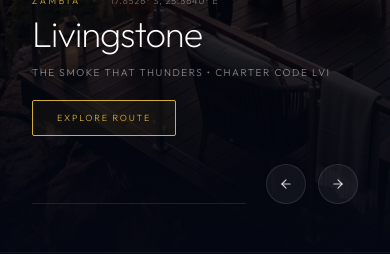
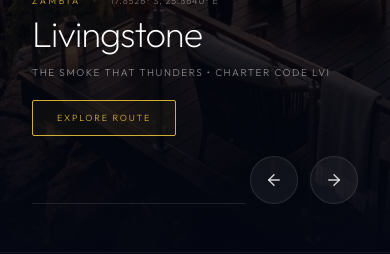
Before and after one commit to tembo-CMYK/orion-airways, a React (Vite) app: page / in a window 390 px wide. Shown: the part 5351-5605 px from the top of the page. Built offline with nearby package versions, Linux system fonts and the light colour scheme.

Commit message:
Enlarge gallery arrow buttons to 48px touch targets for mobile thumbs

```diff
--- a/src/components/DestinationsGallery.jsx
+++ b/src/components/DestinationsGallery.jsx
@@ -339,17 +339,17 @@
       <div className="absolute bottom-12 right-8 md:bottom-16 md:right-24 z-20 flex items-center gap-3">
         <button
           onClick={prevSlide}
-          className="p-3 border border-white/10 rounded-full bg-white/5 hover:bg-white/10 transition-all text-white/80 hover:text-white cursor-pointer"
+          className="w-12 h-12 md:w-10 md:h-10 flex items-center justify-center border border-white/10 rounded-full bg-white/5 hover:bg-white/10 transition-all text-white/80 hover:text-white cursor-pointer"
           aria-label="Previous Destination"
         >
-          <ArrowLeft size={14} />
+          <ArrowLeft size={18} className="md:w-3.5 md:h-3.5" />
         </button>
         <button
           onClick={nextSlide}
-          className="p-3 border border-white/10 rounded-full bg-white/5 hover:bg-white/10 transition-all text-white/80 hover:text-white cursor-pointer"
+          className="w-12 h-12 md:w-10 md:h-10 flex items-center justify-center border border-white/10 rounded-full bg-white/5 hover:bg-white/10 transition-all text-white/80 hover:text-white cursor-pointer"
           aria-label="Next Destination"
         >
-          <ArrowRight size={14} />
+          <ArrowRight size={18} className="md:w-3.5 md:h-3.5" />
         </button>
       </div>
 
```
